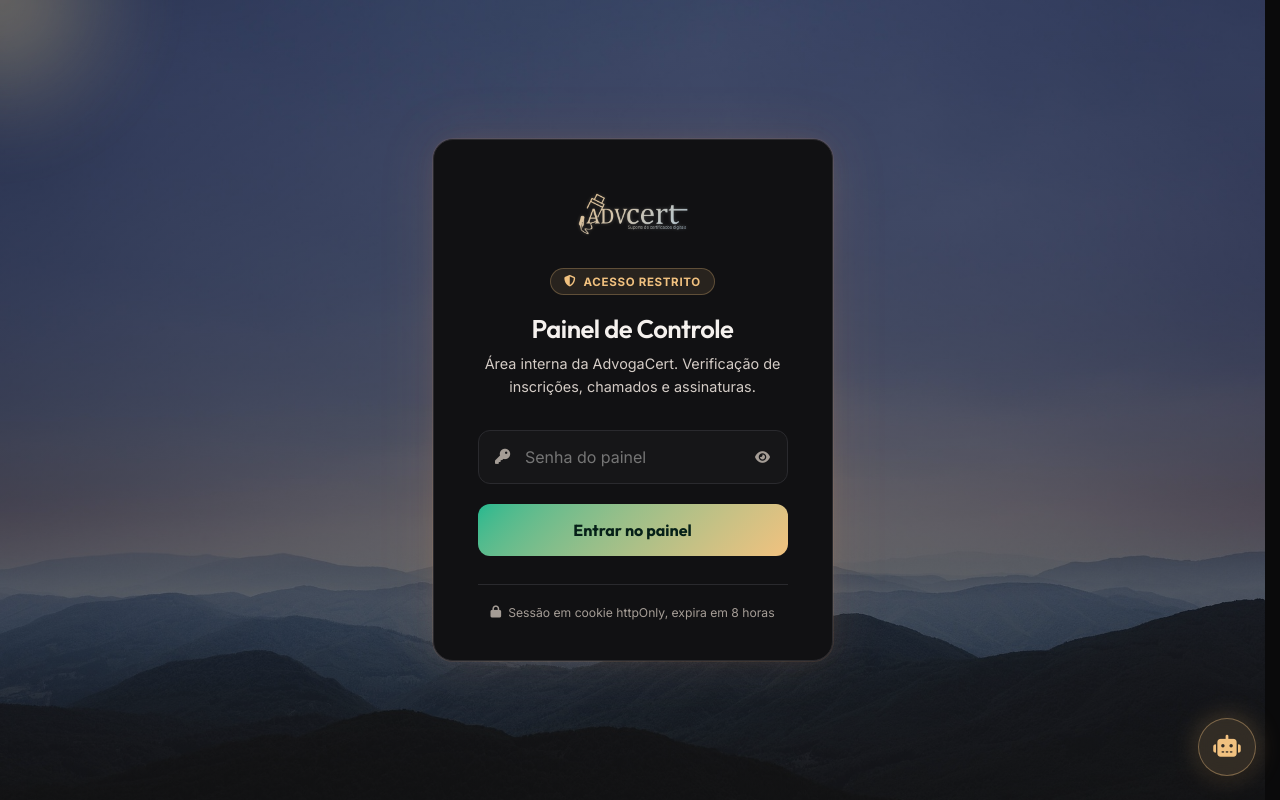
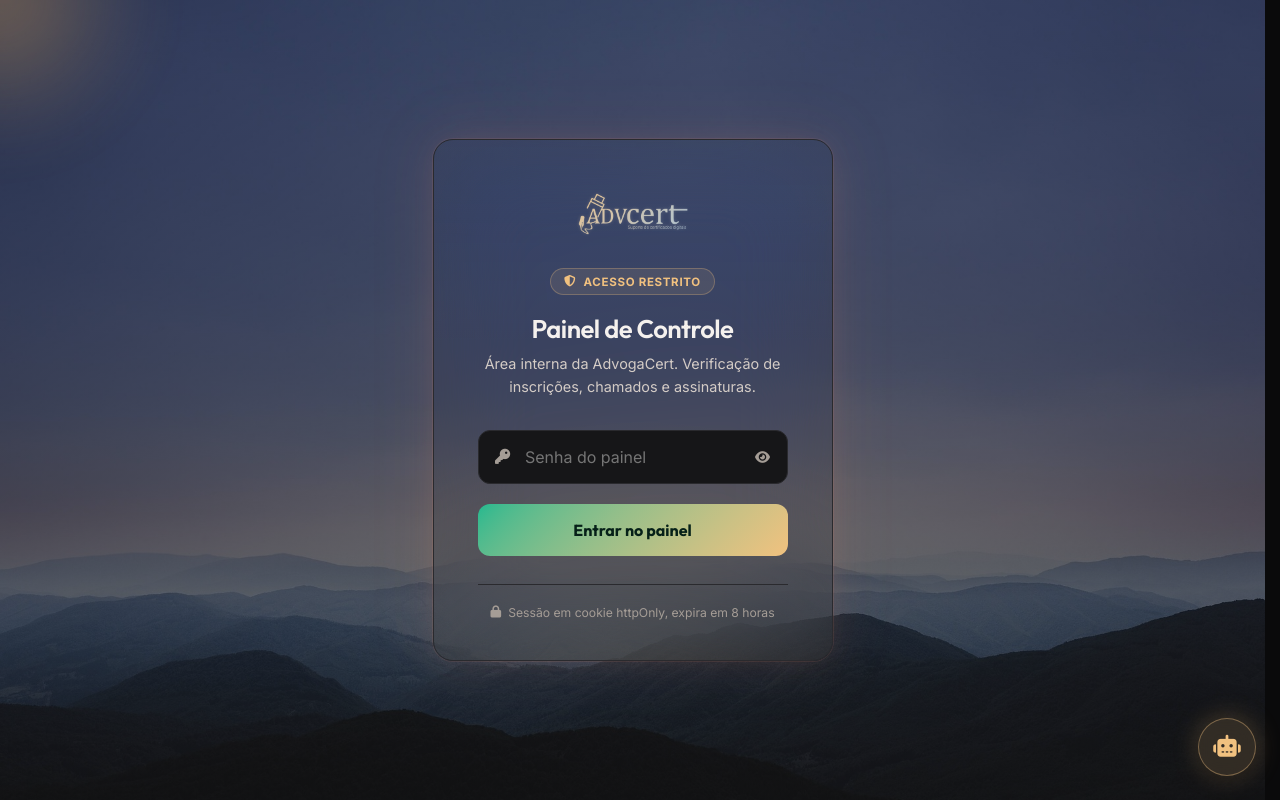
Before and after one commit to Jonascreate/advogacert, a PHP site: page /admin.html in a window 1280 px wide. Run offline with PHP 8.4, Linux system fonts and the light colour scheme.

Commit message:
Vidro na caixa de login e mais cor no sol do ponteiro
A caixa de entrada usava --bg-secondary, cor chapada do site: sobre a foto
da montanha ela era um retangulo preto no meio do poente. Passa a usar o
mesmo vidro do cartao do painel, com um degrau a menos de tinta (15% contra
20%), porque e pequena e fica bem no centro da imagem.

--luz-cor era 92% 0.11 85, amarelo tao claro que chegava lavado: a luz que o
mouse arrasta tinha brilho e quase nenhuma cor. Vai para 87% 0.16 62, o
laranja de sol baixo. O halo do login desce de 55 para 40 graus, mais para o
vermelho do fim de tarde.

Co-Authored-By: Claude Opus 5 <noreply@anthropic.com>

```diff
--- a/admin.html
+++ b/admin.html
@@ -9,7 +9,7 @@
     <link href="https://fonts.googleapis.com/css2?family=Outfit:wght@400;500;600;700&family=Inter:wght@300;400;500;600;700&family=JetBrains+Mono:wght@500;600;700&display=swap" rel="stylesheet">
     <link rel="stylesheet" href="https://cdnjs.cloudflare.com/ajax/libs/font-awesome/6.5.1/css/all.min.css">
     <link rel="stylesheet" href="assets/css/style.css">
-    <link rel="stylesheet" href="assets/css/admin.css?v=84">
+    <link rel="stylesheet" href="assets/css/admin.css?v=85">
 </head>
 <body>
     <a class="admin-pular" href="#conteudo-admin">Ir para o conteúdo do painel</a>
--- a/assets/css/admin.css
+++ b/assets/css/admin.css
@@ -42,8 +42,14 @@ html { scrollbar-gutter: stable; overflow-y: scroll; }
 
     /* Cor da luz, em oklch: L = claridade, C = saturação, H = matiz.
        Eixos separados, como no seletor do Illustrator — dá para clarear sem
-       mudar a cor, ou saturar sem clarear. 85° é o amarelo-âmbar. */
-    --luz-cor: 92% 0.11 85;
+       mudar a cor, ou saturar sem clarear.
+
+       Era 92% 0.11 85 — amarelo-âmbar de claridade tão alta que chegava
+       lavado: o sol que o mouse arrasta tinha brilho e quase nenhuma cor.
+       Baixa a claridade, sobe a saturação e o matiz desce de 85° (amarelo)
+       para 62°, o laranja de sol baixo. Vale para a luz do ponteiro e para o
+       clarão do poente sob o cartão, que bebem do mesmo token. */
+    --luz-cor: 87% 0.16 62;
 
     /* Vidro e desfoques */
     --vidro-blur: 44px;
@@ -258,7 +264,22 @@ body {
     position: relative;
     width: 100%;
     max-width: 400px;
-    background: var(--bg-secondary);
+    /* Era --bg-secondary, cor chapada do site: sobre a foto da montanha a
+       caixa virava um retângulo preto no meio do poente. Agora é o mesmo
+       vidro do cartão do painel, um degrau mais fino de tinta (15% contra
+       20%) — a caixa é pequena e fica bem no centro da imagem, então precisa
+       deixar mais paisagem passar do que o cartão grande deixa. */
+    background:
+        linear-gradient(180deg,
+            oklch(var(--acento-frio) / var(--vidro-ceu)),
+            oklch(var(--acento-frio) / 0) 40%),
+        radial-gradient(140% 90% at 50% 118%,
+            oklch(var(--luz-cor) / var(--vidro-poente)) 0%,
+            oklch(var(--luz-cor) / calc(var(--vidro-poente) * 0.45)) 35%,
+            oklch(var(--luz-cor) / 0) 72%),
+        oklch(var(--vidro-cor) / var(--o-15));
+    backdrop-filter: blur(var(--vidro-blur)) saturate(150%);
+    -webkit-backdrop-filter: blur(var(--vidro-blur)) saturate(150%);
     border: 1px solid var(--border-color);
     border-radius: 20px;
     padding: 3rem 2.75rem 2.5rem;
@@ -275,7 +296,7 @@ body {
    ter o que brilhar. Três camadas: aro fino, miolo e um halo largo e raso —
    é o degradê que dá o esfumaçado, já que box-shadow não aceita blur de
    filtro. */
-:root { --luz-poente-login: 78% 0.14 55; }
+:root { --luz-poente-login: 78% 0.15 40; }
 @keyframes loginGlow {
     0%, 100% {
         box-shadow:
```
